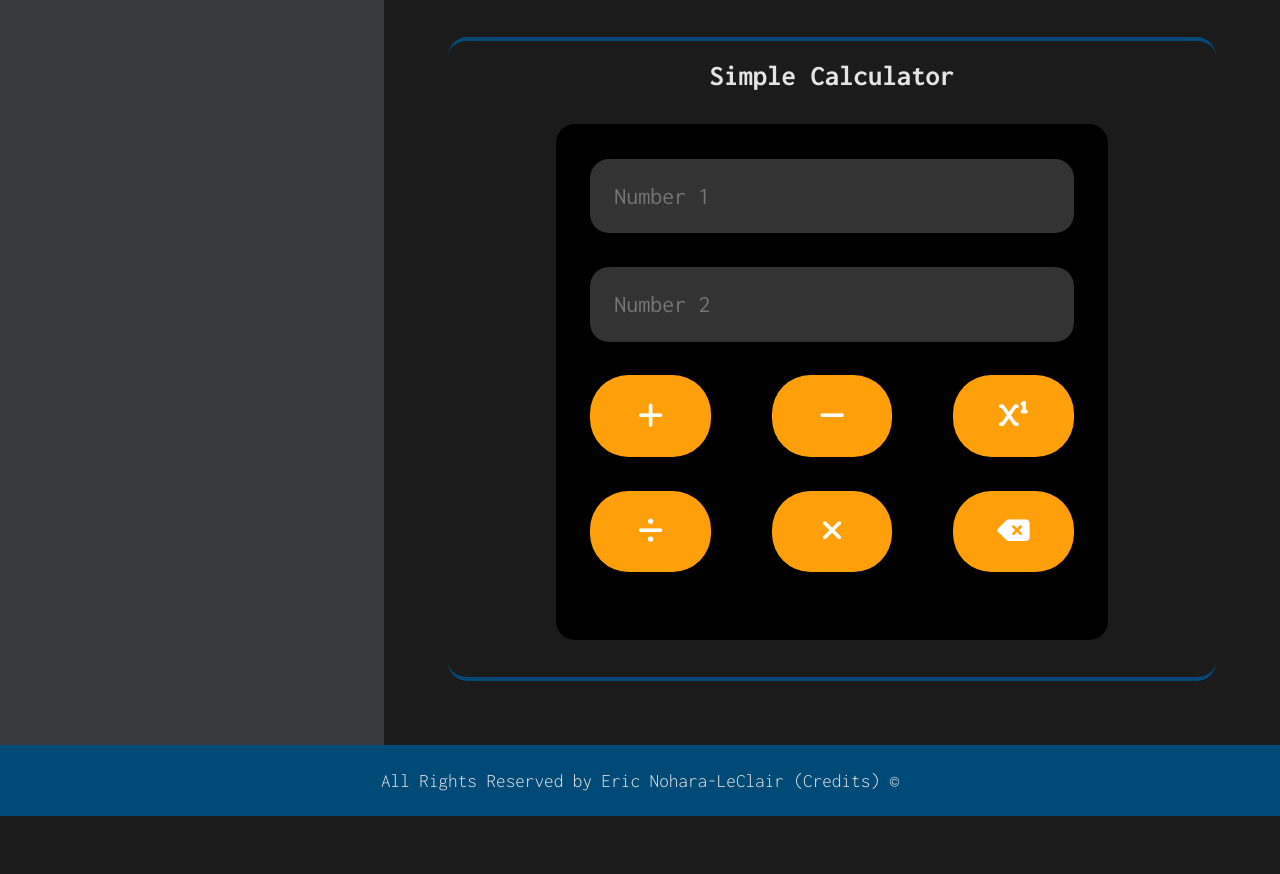
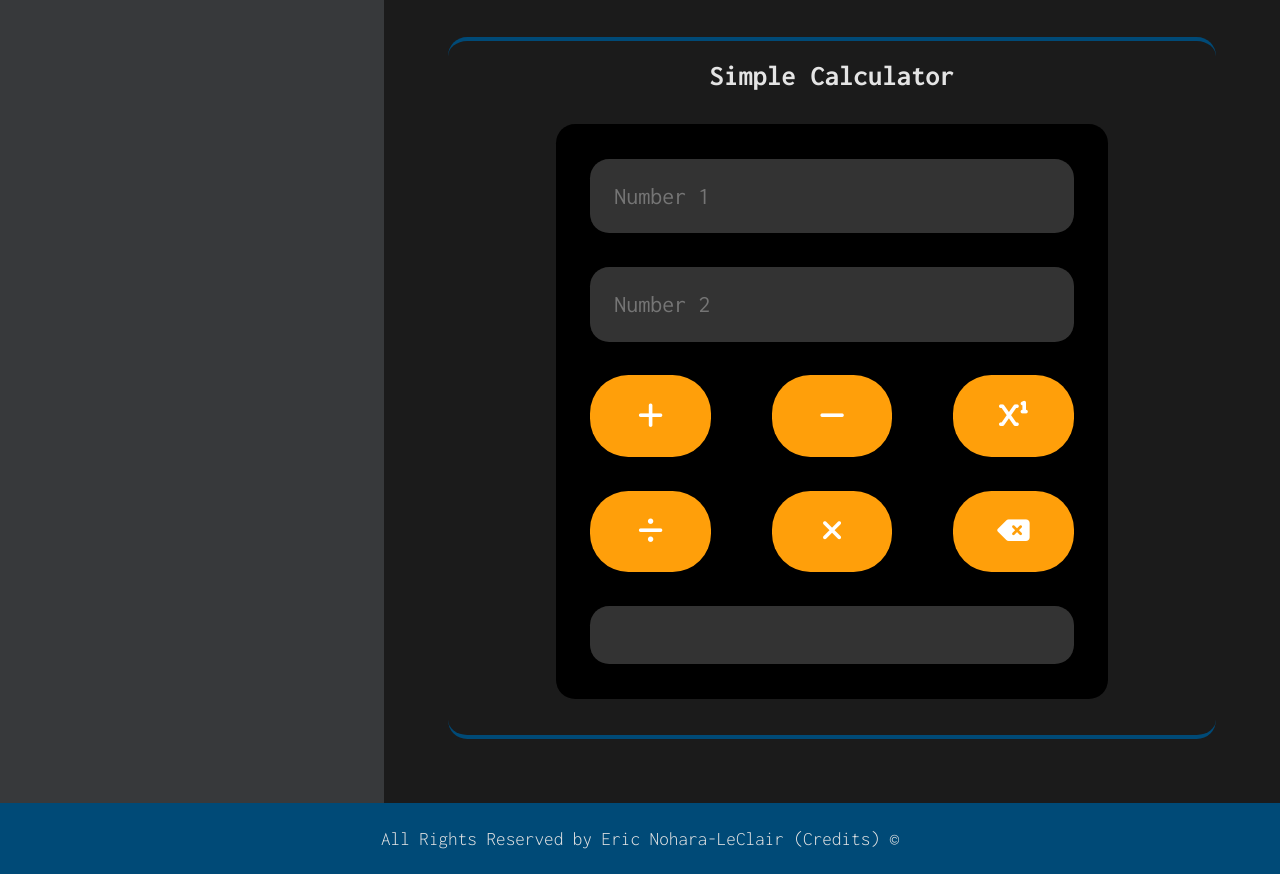
Before and after one commit to EricNohara/mp-3, a React (Vite) app: page /projects in a window 1280 px wide. Shown: the part 1427-2301 px from the top of the page. Before the commit the page ends 2243 px from the top, so only its background shows below. Built offline with nearby package versions, Linux system fonts and the light colour scheme.

Commit message:
added logic for calculator and finished project

```diff
--- a/src/App.tsx
+++ b/src/App.tsx
@@ -14,7 +14,7 @@ import Skills from "./pages/Skills";
 import Header from "./components/Header";
 import Footer from "./components/Footer";
 import Navigation from "./components/Navigation";
-import { PageContentContainer } from "./components/GlobalStyledComponents";
+import { PageContentContainer } from "./components/styled/GlobalStyledComponents";
 
 const Root = () => {
   return (
--- /dev/null
+++ b/src/assets/projectInfo.tsx
@@ -0,0 +1,42 @@
+import ProjectType from "../interfaces/Projecttype";
+
+const projects: ProjectType[] = [
+  {
+    title: "TripSync: Shared File Storage App",
+    demo: "https://tripsync-zh42.onrender.com/",
+    github: "https://github.com/EricNohara/TripSync",
+    img: "/src/assets/tripsync-ss.PNG",
+    caption: "TripSync Project Image",
+    descriptions: [
+      "Implemented REST API backend using Node.js with Express, stored user data using MongoDB, integrated cloud storage with AWS (S3), handled authentication with JWT, and utilized Handlebars for server-side rendering.",
+      "Supports registration, sign in, 2 factor auth, file storage and sharing with similar functionality to Google Drive.",
+    ],
+  },
+  {
+    title: "Webserver Integrated Arduino Based Attendance Metric Tracker",
+    demo: "https://drive.google.com/drive/folders/1SGPjzqW3uOtwZvEsnllC91_HD7ibE_Vc",
+    github:
+      "https://github.com/EricNohara/Webserver-Integrated-Arduino-Attendance-Tracker",
+    img: "/src/assets/project11-crop-min.jpg",
+    caption: "Arduino Project Image",
+    descriptions: [
+      "Multithreaded webserver in C using socket interface. Handles HTTP requests, HTML error codes, CGI scripts.",
+      "Arduino driven device using ultrasonic sensors that tracks the current attendance in a room and communicates with the webserver via serial communication to send data or receive configuration data from the client.",
+      "Supports async data, real-time data plotting utilizing AJAX requests, and email sending via SMTP protocol.",
+    ],
+  },
+  {
+    title: "Daily SMS Workout Sender",
+    demo: null,
+    github: "https://github.com/EricNohara/Python-SMS-Workout_Sender",
+    img: "/src/assets/SMS_workouts.jpg",
+    caption: "Daily SMS Workout Sender Image",
+    descriptions: [
+      "Utilized Python code using pandas library and google sheets API to store workout data on google sheets.",
+      "Created data fetching algorithm and SMS sending program to send workout data and image to my phone.",
+      "Compatibility with windows task scheduler, allowing for automatic daily workout sending at a set time.",
+    ],
+  },
+];
+
+export default projects;
--- a/src/components/Calculator.tsx
+++ b/src/components/Calculator.tsx
@@ -1,80 +1,143 @@
-import styled from "styled-components";
+import { useState } from "react";
 
-export const Calculator = styled.form`
-  display: flex;
-  flex-direction: column;
-  align-items: center;
-  width: 80%;
-  margin: 2.5%;
-  background-color: black;
-  padding: 5%;
-  border-radius: 1rem;
+import {
+  BtnRow,
+  CalcBtnContainer,
+  CalcOutputContainer,
+  StyledCalculator,
+} from "../components/styled/CalculatorStyledComponents";
 
-  input {
-    width: 100%;
-    padding: 5%;
-    font-size: 1.25rem;
-    border-radius: 1rem;
-    margin-bottom: 7%;
-    font-family: inherit;
-    background-color: var(--calc-input-color);
-    border: none;
-    color: white;
-  }
-`;
+export default function Calculator() {
+  const [num1, setNum1] = useState<number | string>("");
+  const [num2, setNum2] = useState<number | string>("");
+  const [output, setOutput] = useState<string>("");
 
-export const CalcBtnContainer = styled.div`
-  display: flex;
-  flex-direction: column;
-  width: 100%;
-  grid-template-columns: repeat(3, 33%);
-  grid-template-rows: repeat(2, 50%);
-  justify-items: center;
-  align-items: center;
-`;
+  const getError = (error: unknown) => {
+    const err = error as Error;
+    return err.message;
+  };
 
-export const BtnRow = styled.div`
-  display: flex;
-  width: 100%;
-  align-items: center;
-  justify-content: space-between;
-  margin-bottom: 7%;
+  const getInputVals = () => {
+    // check each input and make sure a value is inputted. If not, give the text a warning color and throw an error
+    if (num1 === "" || num2 === "") throw new Error("Error: invalid input");
 
-  button {
-    width: 25%;
-    padding: 5%;
-    font-size: 1.5rem;
-    border-radius: 2rem;
-    font-weight: bold;
-    background-color: var(--calc-btn-color);
-    color: white;
-    border: none;
-  }
+    setOutput("");
 
-  button:hover {
-    cursor: pointer;
-  }
+    return [Number(num1), Number(num2)];
+  };
 
-  button:active {
-    background-color: var(--calc-btn-color-active);
-  }
+  const handleAdd = (e: React.MouseEvent<HTMLButtonElement>) => {
+    e.preventDefault();
+    try {
+      const [n1, n2]: number[] = getInputVals();
+      setOutput(n1 + n2 + "");
+    } catch (err) {
+      setOutput(getError(err));
+    }
+  };
 
-  @media screen and (max-width: 750px) {
-    button {
-      font-size: 1rem;
+  const handleSubtract = (e: React.MouseEvent<HTMLButtonElement>) => {
+    e.preventDefault();
+    try {
+      const [n1, n2]: number[] = getInputVals();
+      setOutput(n1 - n2 + "");
+    } catch (err) {
+      setOutput(getError(err));
     }
-  }
-`;
+  };
 
-export const CalcOutputContainer = styled.div`
-  display: flex;
-  align-items: center;
-  justify-content: center;
-  width: 100%;
-  background-color: var(--calc-output-color);
-  border-radius: 1rem;
+  const handleMultiply = (e: React.MouseEvent<HTMLButtonElement>) => {
+    e.preventDefault();
+    try {
+      const [n1, n2]: number[] = getInputVals();
+      setOutput(n1 * n2 + "");
+    } catch (err) {
+      setOutput(getError(err));
+    }
+  };
 
-  p {
-    padding: 100%;
-  }
-`;
+  const handleDivide = (e: React.MouseEvent<HTMLButtonElement>) => {
+    e.preventDefault();
+    try {
+      const [n1, n2]: number[] = getInputVals();
+      setOutput(n1 / n2 + "");
+    } catch (err) {
+      setOutput(getError(err));
+    }
+  };
+
+  const handlePower = (e: React.MouseEvent<HTMLButtonElement>) => {
+    e.preventDefault();
+    try {
+      const [n1, n2]: number[] = getInputVals();
+      let sol: number = 1; // initial value
+      const exponent: number = Math.abs(n2); // absolute value here to take into account negative powers
+      for (let i: number = 0; i < exponent; i++) {
+        // iterate as many times as the exponent and multiply num1 by itself that many times to get the solution
+        sol *= n1;
+      }
+
+      // if the exponent is negative, return the reciprocal, otherwise return it as is
+      sol = n2 < 0 ? 1 / sol : sol;
+
+      setOutput(sol + "");
+    } catch (err) {
+      setOutput(getError(err));
+    }
+  };
+
+  const handleClear = (e: React.MouseEvent<HTMLButtonElement>) => {
+    e.preventDefault();
+    setNum1("");
+    setNum2("");
+    setOutput("");
+  };
+
+  return (
+    <StyledCalculator>
+      <input
+        type="number"
+        placeholder="Number 1"
+        onChange={(e) => {
+          setNum1(e.target.value);
+        }}
+        value={num1}
+        required
+      />
+      <input
+        type="number"
+        placeholder="Number 2"
+        onChange={(e) => setNum2(e.target.value)}
+        value={num2}
+        required
+      />
+      <CalcBtnContainer>
+        <BtnRow>
+          <button onClick={handleAdd}>
+            <i className="fa-solid fa-plus"></i>
+          </button>
+          <button onClick={handleSubtract}>
+            <i className="fa-solid fa-minus"></i>
+          </button>
+          <button onClick={handlePower}>
+            <i className="fa-solid fa-superscript"></i>
+          </button>
+        </BtnRow>
+        <BtnRow>
+          <button onClick={handleDivide}>
+            <i className="fa-solid fa-divide"></i>
+          </button>
+          <button onClick={handleMultiply}>
+            <i className="fa-solid fa-xmark"></i>
+          </button>
+          <button onClick={handleClear}>
+            <i className="fa-solid fa-delete-left"></i>
+          </button>
+        </BtnRow>
+      </CalcBtnContainer>
+      <CalcOutputContainer>
+        <p>{output}</p>
+      </CalcOutputContainer>
+    </StyledCalculator>
+  );
+}
--- a/src/components/Project.tsx
+++ b/src/components/Project.tsx
@@ -1,7 +1,7 @@
 import {
   SubcontentContainer,
   ImgContentContainer,
-} from "./GlobalStyledComponents";
+} from "./styled/GlobalStyledComponents";
 
 import ProjectType from "../interfaces/Projecttype";
 
--- /dev/null
+++ b/src/components/styled/CalculatorStyledComponents.tsx
@@ -0,0 +1,81 @@
+import styled from "styled-components";
+
+export const StyledCalculator = styled.form`
+  display: flex;
+  flex-direction: column;
+  align-items: center;
+  width: 80%;
+  margin: 2.5%;
+  background-color: black;
+  padding: 5%;
+  border-radius: 1rem;
+
+  input {
+    width: 100%;
+    padding: 5%;
+    font-size: 1.25rem;
+    border-radius: 1rem;
+    margin-bottom: 7%;
+    font-family: inherit;
+    background-color: var(--calc-input-color);
+    border: none;
+    color: white;
+  }
+`;
+
+export const CalcBtnContainer = styled.div`
+  display: flex;
+  flex-direction: column;
+  width: 100%;
+  grid-template-columns: repeat(3, 33%);
+  grid-template-rows: repeat(2, 50%);
+  justify-items: center;
+  align-items: center;
+`;
+
+export const BtnRow = styled.div`
+  display: flex;
+  width: 100%;
+  align-items: center;
+  justify-content: space-between;
+  margin-bottom: 7%;
+
+  button {
+    width: 25%;
+    padding: 5%;
+    font-size: 1.5rem;
+    border-radius: 2rem;
+    font-weight: bold;
+    background-color: var(--calc-btn-color);
+    color: white;
+    border: none;
+  }
+
+  button:hover {
+    cursor: pointer;
+  }
+
+  button:active {
+    background-color: var(--calc-btn-color-active);
+  }
+
+  @media screen and (max-width: 750px) {
+    button {
+      font-size: 1rem;
+    }
+  }
+`;
+
+export const CalcOutputContainer = styled.div`
+  display: flex;
+  align-items: center;
+  justify-content: center;
+  width: 100%;
+  background-color: var(--calc-input-color);
+  border-radius: 1rem;
+
+  p {
+    padding: 6%;
+    text-align: center;
+  }
+`;
--- a/src/pages/Contact.tsx
+++ b/src/pages/Contact.tsx
@@ -3,7 +3,7 @@ import {
   PageTitle,
   ImgContentContainer,
   PortraitImg,
-} from "../components/GlobalStyledComponents";
+} from "../components/styled/GlobalStyledComponents";
 
 export default function Contact() {
   return (
--- a/src/pages/Education.tsx
+++ b/src/pages/Education.tsx
@@ -2,7 +2,7 @@ import {
   PageTitle,
   PageContentContainer,
   SubcontentContainer,
-} from "../components/GlobalStyledComponents";
+} from "../components/styled/GlobalStyledComponents";
 
 export default function Education() {
   return (
--- a/src/pages/Experience.tsx
+++ b/src/pages/Experience.tsx
@@ -1,7 +1,7 @@
 import {
   PageTitle,
   SubcontentContainer,
-} from "../components/GlobalStyledComponents";
+} from "../components/styled/GlobalStyledComponents";
 
 export default function Experience() {
   return (
--- a/src/pages/Home.tsx
+++ b/src/pages/Home.tsx
@@ -3,7 +3,7 @@ import {
   CheckoutMsg,
   PortraitImg,
   BioContainer,
-} from "../components/GlobalStyledComponents";
+} from "../components/styled/GlobalStyledComponents";
 import { Link } from "react-router-dom";
 
 export default function Home() {
--- a/src/pages/Projects.tsx
+++ b/src/pages/Projects.tsx
@@ -1,101 +1,22 @@
 import {
   PageTitle,
   SubcontentContainer,
-} from "../components/GlobalStyledComponents";
+} from "../components/styled/GlobalStyledComponents";
 
 import Project from "../components/Project";
-import { BtnRow, CalcBtnContainer, Calculator } from "../components/Calculator";
-import ProjectType from "../interfaces/Projecttype";
-
-const projects: ProjectType[] = [
-  {
-    title: "TripSync: Shared File Storage App",
-    demo: "https://tripsync-zh42.onrender.com/",
-    github: "https://github.com/EricNohara/TripSync",
-    img: "/src/assets/tripsync-ss.PNG",
-    caption: "TripSync Project Image",
-    descriptions: [
-      "Implemented REST API backend using Node.js with Express, stored user data using MongoDB, integrated cloud storage with AWS (S3), handled authentication with JWT, and utilized Handlebars for server-side rendering.",
-      "Supports registration, sign in, 2 factor auth, file storage and sharing with similar functionality to Google Drive.",
-    ],
-  },
-  {
-    title: "Webserver Integrated Arduino Based Attendance Metric Tracker",
-    demo: "https://drive.google.com/drive/folders/1SGPjzqW3uOtwZvEsnllC91_HD7ibE_Vc",
-    github:
-      "https://github.com/EricNohara/Webserver-Integrated-Arduino-Attendance-Tracker",
-    img: "/src/assets/project11-crop-min.jpg",
-    caption: "Arduino Project Image",
-    descriptions: [
-      "Multithreaded webserver in C using socket interface. Handles HTTP requests, HTML error codes, CGI scripts.",
-      "Arduino driven device using ultrasonic sensors that tracks the current attendance in a room and communicates with the webserver via serial communication to send data or receive configuration data from the client.",
-      "Supports async data, real-time data plotting utilizing AJAX requests, and email sending via SMTP protocol.",
-    ],
-  },
-  {
-    title: "Daily SMS Workout Sender",
-    demo: null,
-    github: "https://github.com/EricNohara/Python-SMS-Workout_Sender",
-    img: "/src/assets/SMS_workouts.jpg",
-    caption: "Daily SMS Workout Sender Image",
-    descriptions: [
-      "Utilized Python code using pandas library and google sheets API to store workout data on google sheets.",
-      "Created data fetching algorithm and SMS sending program to send workout data and image to my phone.",
-      "Compatibility with windows task scheduler, allowing for automatic daily workout sending at a set time.",
-    ],
-  },
-];
+import Calculator from "../components/Calculator";
+import projects from "../assets/projectInfo";
 
 export default function Projects() {
   return (
     <>
       <PageTitle>Projects</PageTitle>
-      {projects.map((project) => (
-        <Project project={project}></Project>
+      {projects.map((project, index) => (
+        <Project key={index} project={project}></Project>
       ))}
       <SubcontentContainer>
         <h2>Simple Calculator</h2>
-        <Calculator>
-          <input
-            id="num1-input"
-            type="number"
-            placeholder="Number 1"
-            required
-          />
-          <input
-            id="num2-input"
-            type="number"
-            placeholder="Number 2"
-            required
-          />
-          <CalcBtnContainer>
-            <BtnRow>
-              <button id="add-btn">
-                <i className="fa-solid fa-plus"></i>
-              </button>
-              <button id="minus-btn">
-                <i className="fa-solid fa-minus"></i>
-              </button>
-              <button id="power-btn">
-                <i className="fa-solid fa-superscript"></i>
-              </button>
-            </BtnRow>
-            <BtnRow>
-              <button id="divide-btn">
-                <i className="fa-solid fa-divide"></i>
-              </button>
-              <button id="times-btn">
-                <i className="fa-solid fa-xmark"></i>
-              </button>
-              <button id="clear-btn">
-                <i className="fa-solid fa-delete-left"></i>
-              </button>
-            </BtnRow>
-          </CalcBtnContainer>
-          <div className="calc-output-container">
-            <h3 id="output"></h3>
-          </div>
-        </Calculator>
+        <Calculator />
       </SubcontentContainer>
     </>
   );
--- a/src/pages/Skills.tsx
+++ b/src/pages/Skills.tsx
@@ -1,7 +1,7 @@
 import {
   PageTitle,
   SubcontentContainer,
-} from "../components/GlobalStyledComponents";
+} from "../components/styled/GlobalStyledComponents";
 
 export default function Skills() {
   return (
```
Also changed, not shown: src/components/styled/GlobalStyledComponents.tsx (renamed from src/components/GlobalStyledComponents.tsx).
